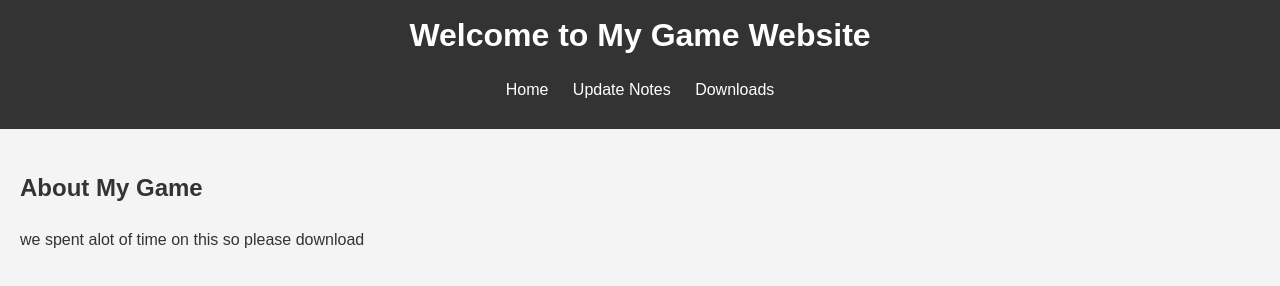
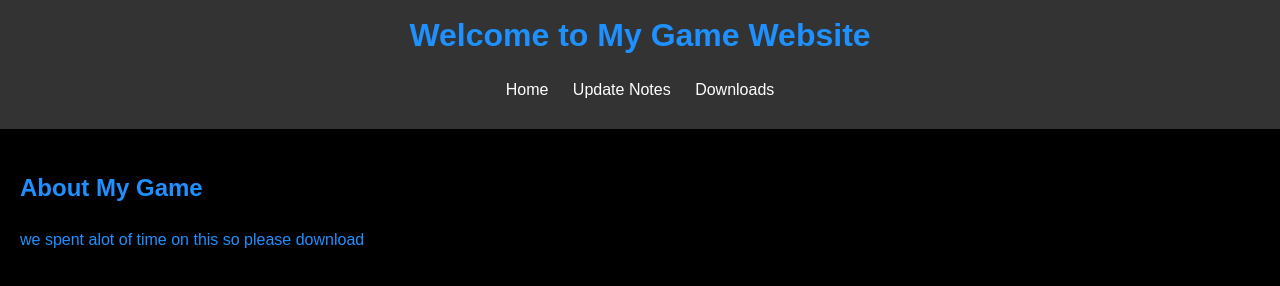
Before and after one commit to meboop-notavailable/animal-tag, a plain HTML site: page index.html in a window 1280 px wide. Drawn offline with Linux system fonts and the light colour scheme.

Commit message:
Update style.css

```diff
--- a/css/style.css
+++ b/css/style.css
@@ -3,13 +3,13 @@ body {
     line-height: 1.6;
     margin: 0;
     padding: 0;
-    background: #f4f4f4;
-    color: #333;
+    background: #000000;
+    color: #1E90FF;
 }
 
 header {
     background: #333;
-    color: #fff;
+    color: #1E90FF;
     padding: 10px 20px;
     text-align: center;
 }
```
